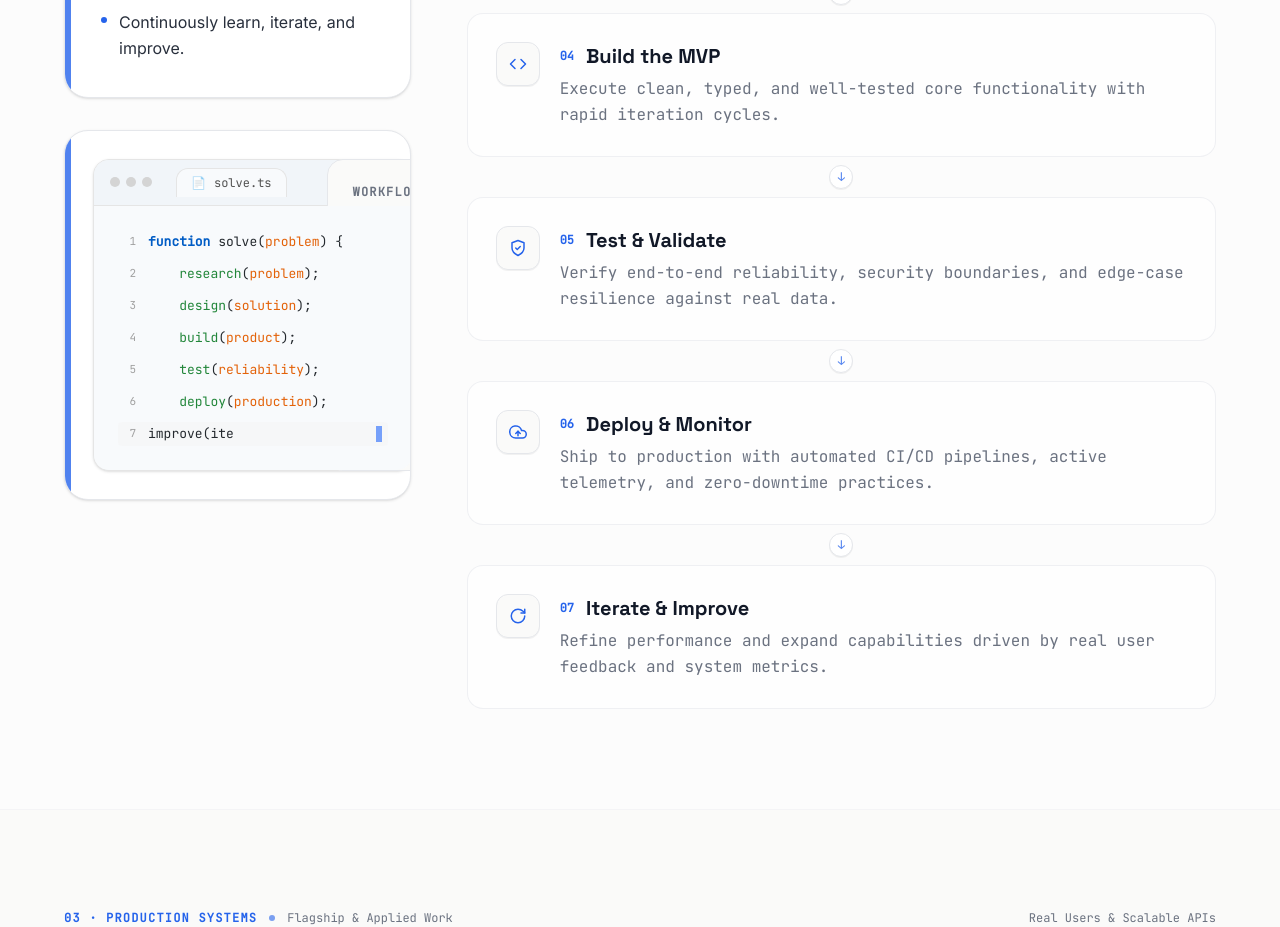
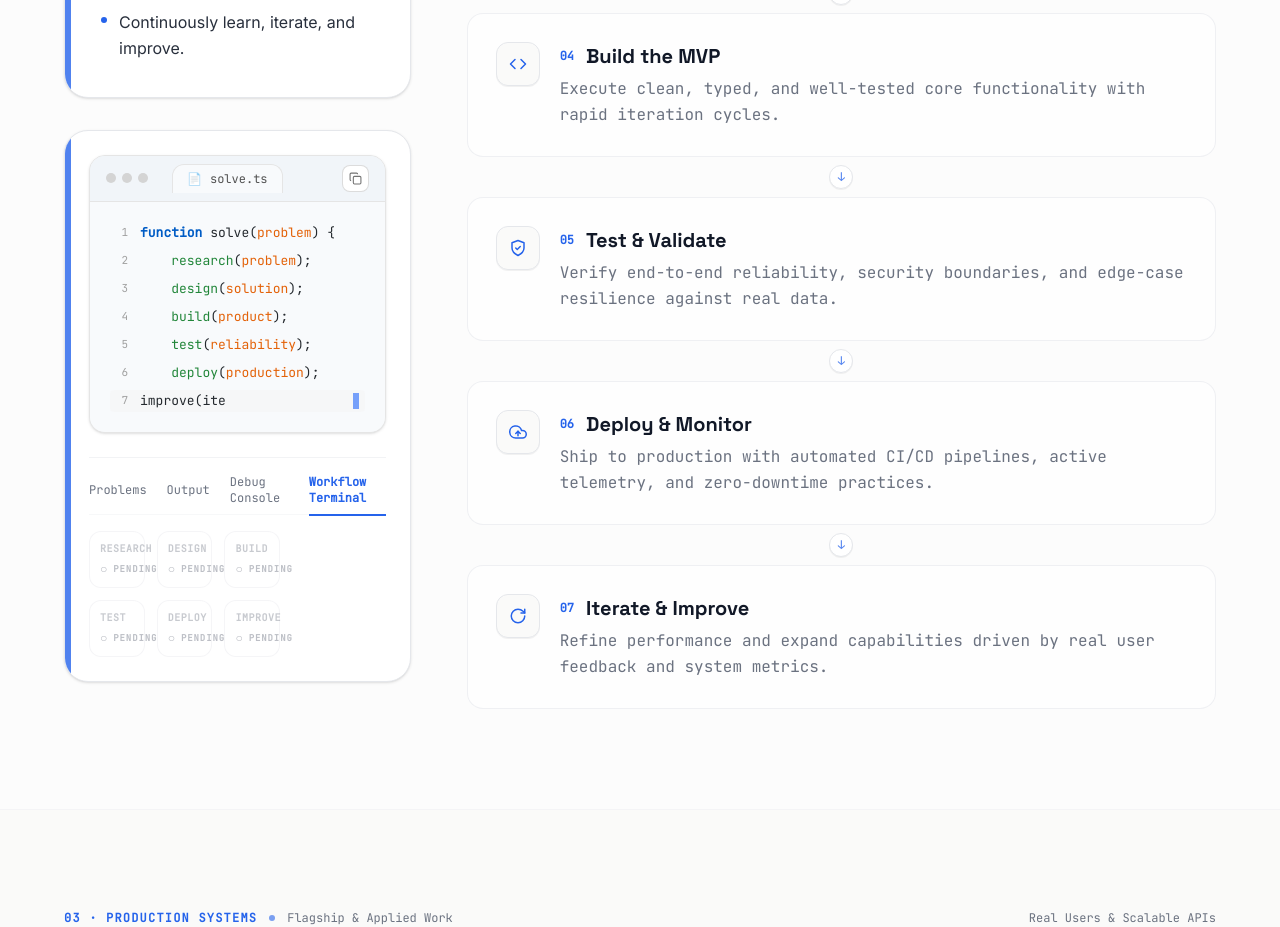
Before and after one commit to DhruvVawhle/dhruv-portfolio, a Next.js app: page / in a window 1280 px wide. Shown: the part 2240-3167 px from the top of the page. Built offline with nearby package versions, Linux system fonts and the light colour scheme.

Commit message:
style: position workflow terminal panel downside of code editor

```diff
--- a/src/components/ui/EngineeringExecutionCard.tsx
+++ b/src/components/ui/EngineeringExecutionCard.tsx
@@ -101,7 +101,6 @@ export default function EngineeringExecutionCard() {
   const renderSyntax = (lineText: string, idx: number) => {
     if (!lineText) return <span>&nbsp;</span>;
 
-    // keyword syntax
     if (lineText.includes("function")) {
       return (
         <span>
@@ -116,7 +115,6 @@ export default function EngineeringExecutionCard() {
       return <span className="text-[#24292e]">&#125;</span>;
     }
 
-    // method call syntax: "    research(problem);"
     const match = lineText.match(/^(\s+)(\w+)\((\w+)\);$/);
     if (match) {
       const indent = match[1];
@@ -145,29 +143,24 @@ export default function EngineeringExecutionCard() {
   return (
     <div
       ref={containerRef}
-      className="p-6 sm:p-7 rounded-3xl bg-bg-surface border border-border-custom shadow-sm relative overflow-hidden group hover:border-accent/30 transition-all duration-300 flex flex-col gap-6"
+      className="p-5 sm:p-6 rounded-3xl bg-bg-surface border border-border-custom shadow-sm relative overflow-hidden group hover:border-accent/30 transition-all duration-300 flex flex-col gap-5"
       aria-label="Engineering Workflow Simulator"
     >
       {/* Brand tag line */}
       <div className="absolute top-0 left-0 bottom-0 w-1.5 bg-accent/80 rounded-l-3xl" />
 
-      {/* Editor & Workflow Split Screen */}
-      <div className="grid grid-cols-1 md:grid-cols-10 lg:grid-cols-4 gap-6 items-stretch">
+      {/* Editor Container (Full Width) */}
+      <div className="rounded-2xl bg-[#F8FAFC] border border-neutral-200 overflow-hidden shadow-sm flex flex-col w-full">
 
-        {/* Editor (75% on Desktop lg / 70% on Tablet md) */}
-        <div className="md:col-span-7 lg:col-span-3 rounded-2xl bg-[#F8FAFC] border border-neutral-200 overflow-hidden shadow-sm flex flex-col min-w-[320px]">
-
-          {/* Header Bar */}
+        {/* Editor Tab Header */}
         <div className="flex items-center justify-between bg-[#F1F5F9] border-b border-neutral-200 px-4 py-2 select-none">
           <div className="flex items-center gap-6">
-              {/* VS Code Window Controls */}
             <div className="flex items-center gap-1.5">
               <span className="w-2.5 h-2.5 rounded-full bg-neutral-300" />
               <span className="w-2.5 h-2.5 rounded-full bg-neutral-300" />
               <span className="w-2.5 h-2.5 rounded-full bg-neutral-300" />
             </div>
 
-              {/* Active Tab */}
             <div className="flex items-center gap-2 px-3.5 py-1.5 bg-[#F8FAFC] rounded-t-xl border-t border-x border-neutral-200 font-mono text-xs text-neutral-600 font-medium">
               <span>📄</span>
               <span>solve.ts</span>
@@ -180,20 +173,19 @@ export default function EngineeringExecutionCard() {
             className="p-1.5 rounded-lg border border-neutral-300/80 bg-white hover:bg-neutral-100 text-neutral-500 hover:text-neutral-800 transition-all cursor-pointer focus-visible:outline-2 focus-visible:outline-accent"
             aria-label="Copy code snippet"
           >
-              <svg width="13" height="13" viewBox="0 0 24 24" fill="none" stroke="currentColor" strokeWidth="2.2">
+            <svg width="13" height="13" viewBox="0 0 24 24" fill="none" stroke="currentColor" strokeWidth="2">
               <rect width="14" height="14" x="8" y="8" rx="2" ry="2" />
               <path d="M4 16c-1.1 0-2-.9-2-2V4c0-1.1.9-2 2-2h10c1.1 0 2 .9 2 2" />
             </svg>
           </button>
         </div>
 
-          {/* Code Workspace with Line Numbers */}
-          <div className="p-6 font-mono text-xs sm:text-[13px] leading-relaxed relative min-h-[210px] flex flex-col justify-center bg-[#F8FAFC]">
-            <div className="space-y-2 select-none">
+        {/* Code Workspace */}
+        <div className="p-5 font-mono text-xs sm:text-[13px] leading-relaxed relative min-h-[190px] flex flex-col justify-center bg-[#F8FAFC]">
+          <div className="space-y-1.5 select-none">
             {typedLines.map((line, idx) => {
               const isCurrentLine = phase === "typing" ? idx === currentLineIndex : idx === activeExecutionIndex;
 
-                // Line Highlight (Light Blue)
               let rowBg = "bg-transparent";
               if (phase === "executing" && idx === activeExecutionIndex) {
                 rowBg = "bg-blue-50/90 border-l-2 border-blue-500 -ml-[2px]";
@@ -202,7 +194,7 @@ export default function EngineeringExecutionCard() {
               }
 
               return (
-                  <div key={idx} className={`flex items-center min-h-[24px] transition-colors duration-150 ${rowBg} px-1.5`}>
+                <div key={idx} className={`flex items-center min-h-[22px] transition-colors duration-150 ${rowBg} px-1.5`}>
                   <span className="text-[11px] text-neutral-400 w-6 inline-block select-none text-right pr-3">
                     {idx + 1}
                   </span>
@@ -219,14 +211,20 @@ export default function EngineeringExecutionCard() {
         </div>
       </div>
 
-        {/* Workflow Panel (25% on Desktop lg / 30% on Tablet md) */}
-        <div className="md:col-span-3 lg:col-span-1 p-6 rounded-2xl bg-bg border border-border-custom flex flex-col justify-between min-h-[210px] min-w-[180px]">
-          <div className="space-y-4">
-            <div className="font-mono text-xs text-text-secondary uppercase tracking-widest border-b border-border-custom/40 pb-2.5 font-bold">
-              Workflow
+      {/* Terminal-Inspired Workflow Panel (Downside / Stacked vertically) */}
+      <div className="border-t border-border-custom/50 pt-4 mt-1 flex flex-col gap-4">
+        {/* Terminal Tab Header */}
+        <div className="flex items-center gap-5 border-b border-border-custom/30 pb-2 text-[10px] sm:text-xs font-mono text-text-secondary select-none">
+          <span className="hover:text-text-primary cursor-pointer transition-colors">Problems</span>
+          <span className="hover:text-text-primary cursor-pointer transition-colors">Output</span>
+          <span className="hover:text-text-primary cursor-pointer transition-colors">Debug Console</span>
+          <span className="text-accent border-b-2 border-accent pb-2 -mb-[10px] font-bold">Workflow Terminal</span>
         </div>
 
-            <div className="space-y-3 font-mono text-xs">
+        {/* Panel Content Grid */}
+        <div className="grid grid-cols-1 md:grid-cols-3 gap-5">
+          {/* Active Tasks Grid */}
+          <div className="md:col-span-2 grid grid-cols-2 sm:grid-cols-3 gap-3 font-mono text-xs sm:text-[13px]">
             {TASKS.map((task) => {
               const associatedLineIndex = CODE_LINES.findIndex((line) => line.includes(task.toLowerCase()));
 
@@ -251,45 +249,46 @@ export default function EngineeringExecutionCard() {
               }
 
               return (
-                  <div key={task} className={`flex items-center justify-between py-0.5 ${colorClass}`}>
-                    <span>{task}</span>
-                    <span className="text-[10px] flex items-center gap-1.5">
+                <div key={task} className={`flex flex-col p-2.5 rounded-xl bg-white/[0.02] border border-border-custom/40 justify-between gap-1.5 ${colorClass}`}>
+                  <span className="font-semibold uppercase tracking-wider text-[10px] opacity-75">{task}</span>
+                  <div className="flex items-center gap-1.5 text-[10px] sm:text-xs">
                     <span className={stateSymbol === "⟳" ? "animate-spin inline-block" : ""}>{stateSymbol}</span>
-                      <span className="text-[9px] uppercase tracking-wider font-semibold opacity-85">{stateText}</span>
-                    </span>
+                    <span className="uppercase tracking-widest text-[9px] font-bold opacity-90">{stateText}</span>
+                  </div>
                 </div>
               );
             })}
           </div>
-          </div>
 
-          {/* Build Completion Stats */}
+          {/* Build Completion stats */}
+          <div className="md:col-span-1 flex flex-col justify-center min-h-[80px]">
             <AnimatePresence>
               {phase === "completed" && (
                 <motion.div
                   initial={{ opacity: 0, y: 10 }}
                   animate={{ opacity: 1, y: 0 }}
                   exit={{ opacity: 0, y: 10 }}
-                transition={{ duration: 0.3 }}
-                className="mt-5 pt-3 border-t border-border-custom/40 font-mono text-[10px] text-text-secondary space-y-1.5"
+                  transition={{ duration: 0.25 }}
+                  className="p-3 rounded-xl bg-emerald-500/[0.04] border border-emerald-500/20 font-mono text-[10px] sm:text-xs text-text-secondary space-y-1.5"
                 >
-                <div className="flex items-center justify-between text-emerald-400 font-bold">
+                  <div className="text-emerald-400 font-bold flex items-center gap-1.5">
                     <span>✓ Build Successful</span>
                   </div>
                   <div className="flex items-center justify-between">
-                  <span>Tasks Completed</span>
-                  <span className="text-text-primary font-semibold">6</span>
+                    <span>Tasks Done</span>
+                    <span className="text-text-primary font-bold">6/6</span>
                   </div>
                   <div className="flex items-center justify-between">
-                  <span>Execution Time</span>
-                  <span className="text-text-primary font-semibold">0.42s</span>
+                    <span>Duration</span>
+                    <span className="text-text-primary font-bold">0.42s</span>
                   </div>
                 </motion.div>
               )}
             </AnimatePresence>
           </div>
+        </div>
+      </div>
 
-      </div>
     </div>
   );
 }
```
Lines whose indentation alone changed are shown as unchanged.
